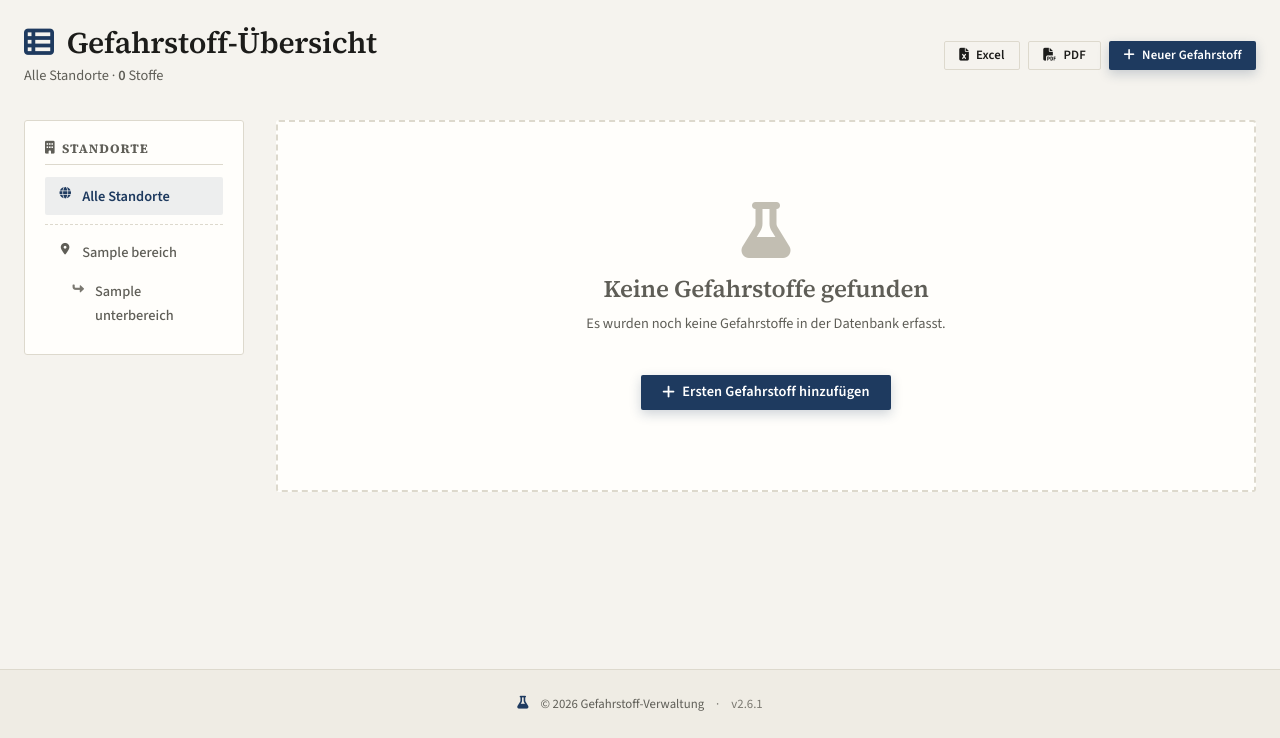
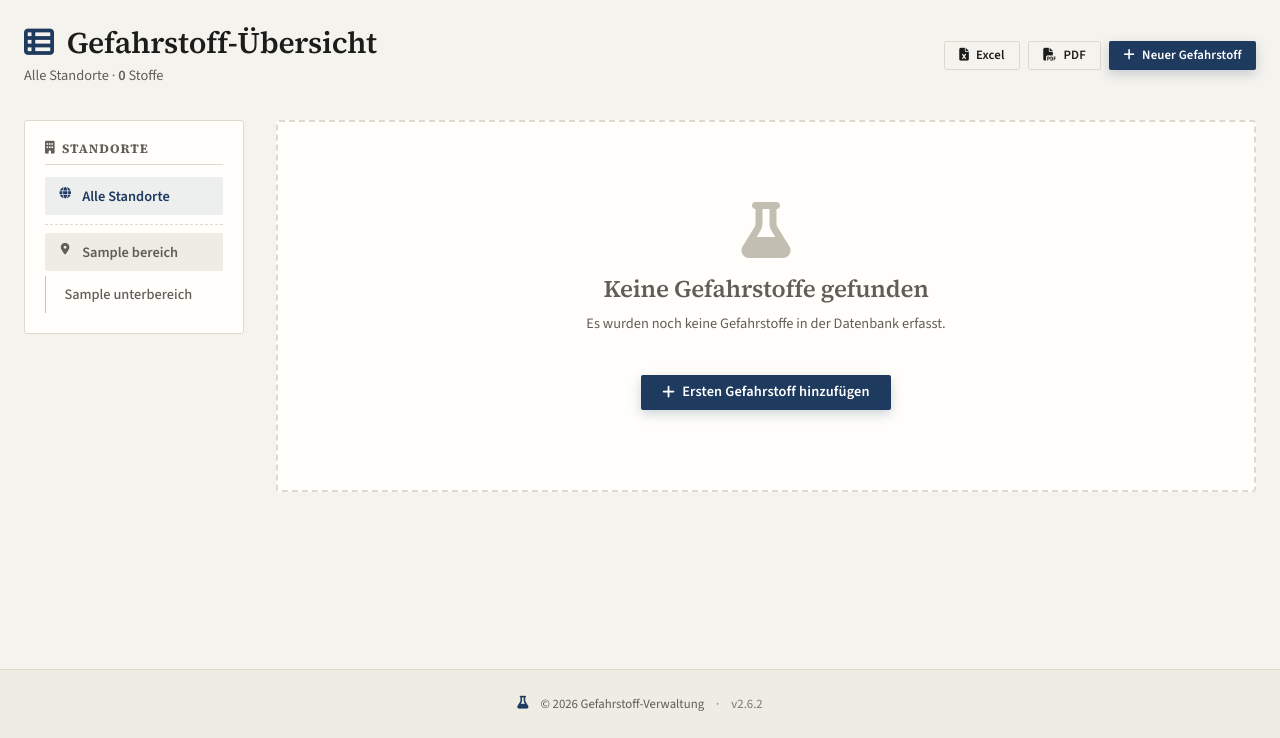
Before and after one commit to Donmeusi/gefahrstoffverzeichnis, a Flask app: page / in a window 1280 px wide. Shown: the part 62-800 px from the top of the page. Run offline with Flask 3, Linux system fonts and the light colour scheme; a user stored in the database is signed in; tables that the repository leaves empty hold one stand-in row (values such as "Sample post"); some libraries are stand-ins or nearby versions.

Commit message:
feat(ui): Standort-Menue als Baum mit durchgehenden Schienen
Die Zuordnung war nach dem vorigen Fix nicht mehr zu erkennen: die
Einrueckung war ab Ebene 2 gedeckelt, Ebene 2 bis 5 sahen gleich aus, und
die Schiene war je Eintrag nur ein kurzes Stueck.

- Jede Ebene ist jetzt eine eigene .location-kinder-Box mit durchgehender
  1-px-Linie links (--border-strong); die erste Ebene unter dem Bereich
  eingeschlossen. Eine Ebene kostet 8 px statt 16 px, die Tiefe bleibt
  exakt ablesbar.
- Bereichskopf getoent (--bg-subtle) und 600er-Schrift als Gruppenzeichen.
  Der aktive Eintrag bleibt --primary-light.
- Pfeilsymbole im Baum entfallen: sie wiederholten nur die Schiene und
  kosteten 26 px Textbreite. "Alle Standorte" und der Bereichskopf
  behalten ihr Symbol.
- Einrueckung ab Ebene 6 gedeckelt (Schutz vor Zyklen und absurden Tiefen).
- APP_VERSION 2.6.2 (Cache-Buster fuer style.css).

Gemessen an der laufenden App bei 1280 und 1400 px, hell und dunkel:
Karte 220 px, scrollWidth 218, kein Eintrag laeuft ueber, laengste Namen
zwei Zeilen. Tests: 256 gruen, Pruefsumme von data/gefahrstoffe.db
unveraendert.

Co-Authored-By: Claude Code <noreply@anthropic.com>

```diff
--- a/main.py
+++ b/main.py
@@ -113,7 +113,7 @@ def handle_csrf_error(e):
 # (base.html: ?v={{ APP_VERSION }}). Nach Änderungen an style.css muss diese
 # Zahl hochgezählt werden, sonst liefern die Browser weiter die alte Fassung
 # aus ihrem Cache und die Änderung wirkt beim Nutzer nicht.
-APP_VERSION = "2.6.1"
+APP_VERSION = "2.6.2"
 
 @app.context_processor
 def inject_globals():
--- a/static/style.css
+++ b/static/style.css
@@ -1292,9 +1292,26 @@ h4 { font-size: var(--fs-h4); }
     overflow-wrap: break-word;
     hyphens: auto;
 }
-/* Ab Ebene 2 waechst die Einrueckung nicht mehr (siehe index.html). Die
-   Schiene sagt, dass der Eintrag tiefer liegt als die sichtbare Einrueckung. */
-.location-link--tief { border-left: 2px solid var(--border); }
+/* Baum der Unterbereiche. Jede Ebene ist eine eigene Box mit einer 1-px-Linie
+   links; so bleibt die Zuordnung bei 220 px Spaltenbreite sichtbar, und eine
+   Ebene kostet nur die Linie plus 0,45rem statt 1rem. Die Linie laeuft durch,
+   weil die Boxen selbst gestapelt sind - anders als die frueheren kurzen
+   Randstuecke je Link, zwischen denen Luecken standen. */
+.location-kinder {
+    display: flex;
+    flex-direction: column;
+    gap: 0.15rem;
+    margin-top: 0.15rem;
+    padding-left: 0.45rem;
+    border-left: 1px solid var(--border-strong);
+}
+/* Bereichskopf: getoente Flaeche als Gruppenzeichen, damit erkennbar ist,
+   wo ein neuer Bereich beginnt und was zu ihm gehoert. Neutrale Toenung,
+   nicht --primary-light - das bleibt dem aktiven Eintrag vorbehalten. */
+.location-link--gruppe {
+    font-weight: 600;
+    background: var(--bg-subtle);
+}
 /* Zwei getrennte Regeln fuer dasselbe Element, hier zusammengefuehrt.
    Die Schriftgroesse stand zuletzt als Inline-Wert (0,8em) im Template und
    gewann damit gegen die 0,9em hier - der Wert ist jetzt hier festgehalten,
--- a/templates/index.html
+++ b/templates/index.html
@@ -4,24 +4,28 @@
 
 {% block content %}
 {% macro render_sidebar_unterbereiche(unterbereich, aktiver_unterbereich, level) %}
-{# Einrueckung nur bis Ebene 2: die Spalte ist 220 px breit, jede weitere
-   Ebene nimmt dem Text 16 px weg (gemessen: bei Ebene 5 blieben 39 px, der
-   Name lief aus der Karte und wurde abgeschnitten). Ab Ebene 2 bleibt die
-   Einrueckung stehen, eine Schiene am linken Rand zeigt die tiefere Lage.
+{# Baum mit Schienen statt gestaffelter Einrueckung. Jede Ebene ist eine
+   eigene Box mit 1-px-Linie links; damit bleibt die Zuordnung auch dann
+   ablesbar, wenn die Spalte nur 220 px hat. Vorher kostete jede Ebene
+   16 px, und die Einrueckung musste ab Ebene 2 gedeckelt werden - tiefere
+   Ebenen waren dann nicht mehr zu unterscheiden.
    Der Name steht in einem eigenen span: ein nackter Textknoten im
    Flex-Container ist ein anonymer Eintrag, schrumpft nicht auf die
-   Spaltenbreite und laeuft bei langen Woertern heraus. #}
-{% set tiefe = [level, 2] | min %}
+   Spaltenbreite und laeuft bei langen Woertern heraus.
+   Ab Ebene 6 waechst die Einrueckung nicht weiter (Schutz vor Zyklen und
+   absurden Tiefen), der Rest erscheint auf gleicher Hoehe. #}
 <a href="{{ url_for('index', unterbereich_id=unterbereich.id) }}"
-   class="location-link{% if level >= 2 %} location-link--tief{% endif %} {% if aktiver_unterbereich and aktiver_unterbereich.id == unterbereich.id %}active{% endif %}"
-   style="padding-left: {{ (1.5 + tiefe * 0.6) | round(2) }}rem;"
+   class="location-link {% if aktiver_unterbereich and aktiver_unterbereich.id == unterbereich.id %}active{% endif %}"
    title="{{ unterbereich.name }}">
-    {% if level < 2 %}<i class="fa-solid fa-level-up-alt fa-rotate-90 text-light"></i>{% endif %}
     <span class="location-name">{{ unterbereich.name }}</span>
 </a>
+{% if unterbereich.children %}
+{% if level < 6 %}<div class="location-kinder">{% endif %}
 {% for child in unterbereich.children %}
     {{ render_sidebar_unterbereiche(child, aktiver_unterbereich, level + 1) }}
 {% endfor %}
+{% if level < 6 %}</div>{% endif %}
+{% endif %}
 {% endmacro %}
 
 <div class="page-header">
@@ -81,14 +85,20 @@
             {% for bereich in bereiche %}
             <a href="{{ url_for('index', bereich_id=bereich.id) }}"
                title="{{ bereich.name }}"
-               class="location-link {% if aktiver_bereich and aktiver_bereich.id == bereich.id and not aktiver_unterbereich %}active{% endif %}">
+               class="location-link location-link--gruppe {% if aktiver_bereich and aktiver_bereich.id == bereich.id and not aktiver_unterbereich %}active{% endif %}">
                 <i class="fa-solid fa-map-marker-alt"></i> <span class="location-name">{{ bereich.name }}</span>
             </a>
-            {% for unter in bereich.unterbereiche %}
-                {% if not unter.parent_id %}
-                    {{ render_sidebar_unterbereiche(unter, aktiver_unterbereich, 0) }}
-                {% endif %}
-            {% endfor %}
+            {% if bereich.unterbereiche %}
+            {# Auch die erste Ebene bekommt eine Schiene, sonst haengen die
+               Unterbereiche unter dem getoenten Bereichskopf ohne Linie. #}
+            <div class="location-kinder">
+                {% for unter in bereich.unterbereiche %}
+                    {% if not unter.parent_id %}
+                        {{ render_sidebar_unterbereiche(unter, aktiver_unterbereich, 0) }}
+                    {% endif %}
+                {% endfor %}
+            </div>
+            {% endif %}
             {% endfor %}
         </nav>
     </aside>
```
Also changed, not shown: CHANGELOG.md.
